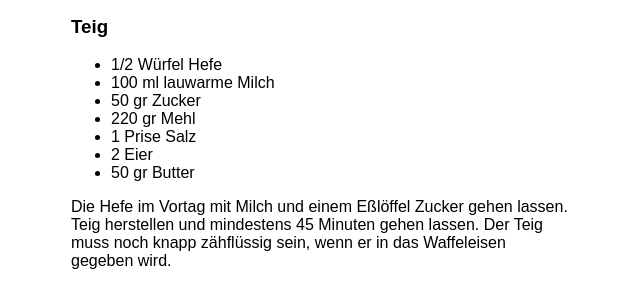
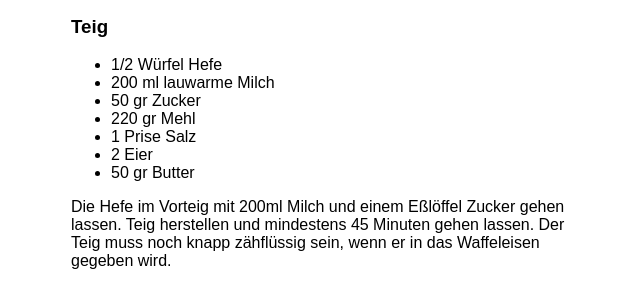
Before and after one commit to geroldibach/ghwi-cookbook, a Gatsby site: page /recipes/2022-04-17-hefewaffeln/ in a window 1280 px wide. Shown: the part 197-504 px from the top of the page, without its empty margins (319-959 px from the left). Built offline with nearby package versions, Linux system fonts and the light colour scheme; Gatsby itself is replaced by a stand-in of ours.

Commit message:
Update Recipes “2022-04-17-hefewaffeln”

```diff
--- a/content/recipes/2022-04-17-hefewaffeln.md
+++ b/content/recipes/2022-04-17-hefewaffeln.md
@@ -10,7 +10,7 @@ image: /asset/hefewaffeln.jpg
 
 <ul>
 <li>1/2 Würfel Hefe</li>
-<li>100 ml  lauwarme Milch</li>
+<li>200 ml  lauwarme Milch</li>
 <li>50 gr Zucker </li>
 <li>220 gr Mehl </li>
 <li>1 Prise Salz </li>
@@ -18,4 +18,4 @@ image: /asset/hefewaffeln.jpg
 <li>50 gr Butter </li>
 </ul>
 
-<p>Die Hefe im Vortag mit Milch und einem Eßlöffel Zucker gehen lassen. Teig herstellen und mindestens 45 Minuten gehen lassen. Der Teig muss noch knapp zähflüssig sein, wenn er in das Waffeleisen gegeben wird.</p>
+<p>Die Hefe im Vorteig mit 200ml Milch und einem Eßlöffel Zucker gehen lassen. Teig herstellen und mindestens 45 Minuten gehen lassen. Der Teig muss noch knapp zähflüssig sein, wenn er in das Waffeleisen gegeben wird.</p>
```
